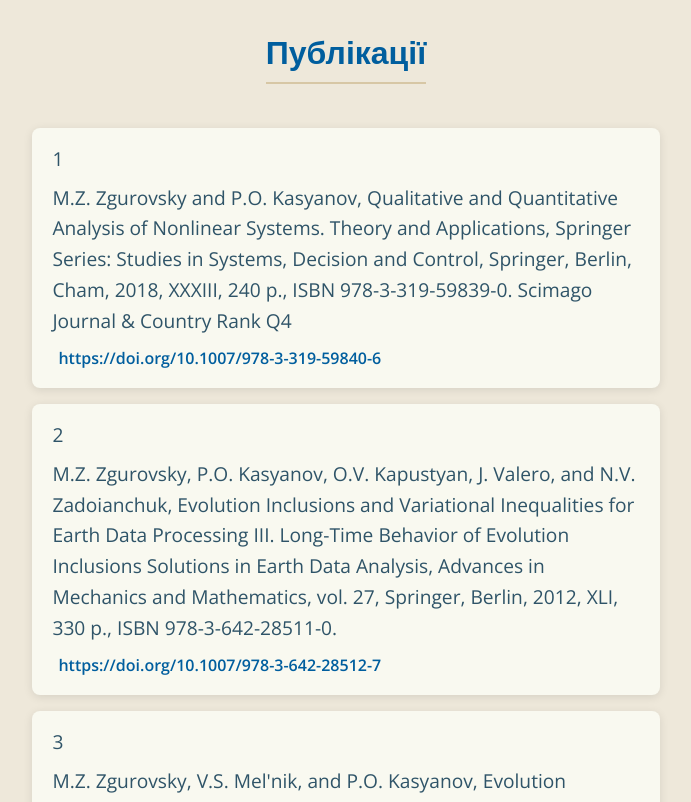
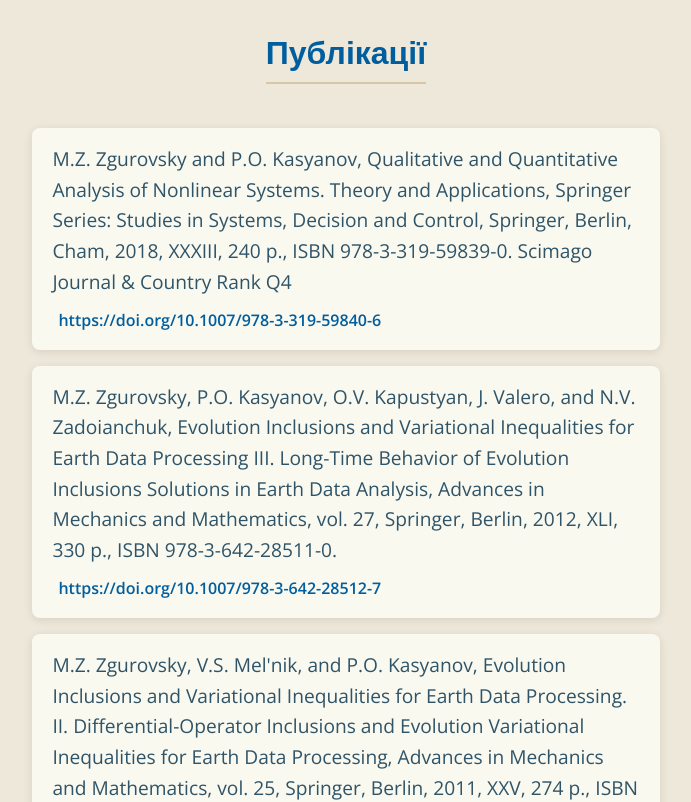
Before and after one commit to pavkas2024/resume, a React (Create React App) app: page / in a window 1280 px wide. Shown: the part 3100-3902 px from the top of the page, without its empty margins (294-985 px from the left). Built offline with nearby package versions, Linux system fonts and the light colour scheme; a web font is replaced by a local one.

Commit message:
update list

```diff
--- a/src/components/Publications/Publications.jsx
+++ b/src/components/Publications/Publications.jsx
@@ -49,17 +49,16 @@
         <ContainerWrap>
             <div className={style.wrap}>
                 <h2 className={style.publicationsH2}>{publications}</h2>
-                <ul className={style.list}>
+                <ol className={style.list}>
                     {currentPublications.map(pub => (
                         <li key={pub.id} className={style.item}>
-                            <p className={style.paragraph}>{pub.id}</p>
                             <p className={style.paragraph}>{pub.description}</p>
                             <a href={pub.cite} target="_blank" rel="noopener noreferrer" aria-label={`Publication ${pub.cite} site`} className={style.link}>
                                 {pub.cite}
                             </a>
                         </li>
                     ))}
-                </ul>
+                </ol>
 
                 <div className="pagination">
                     <button
```
